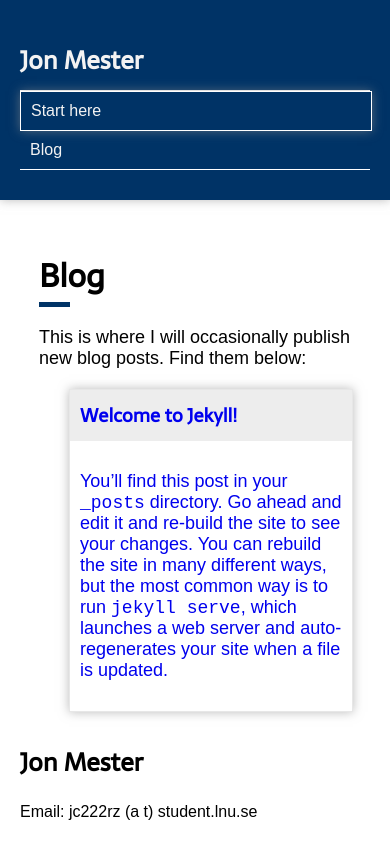
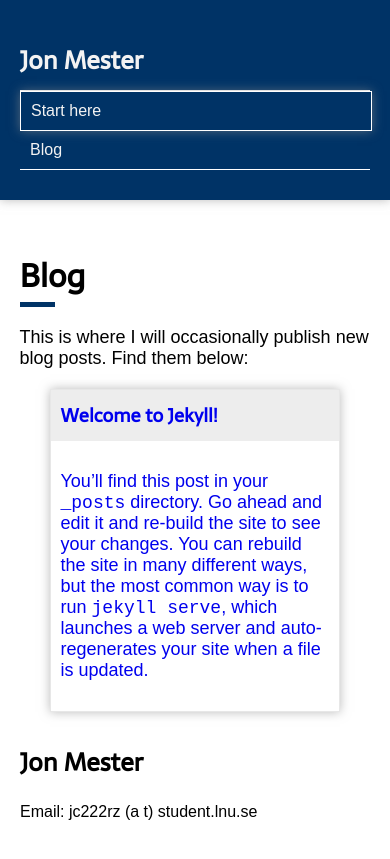
Before and after one commit to jonmest/jonmest.github.ios, a Jekyll site: the page built from blog.markdown, in a window 390 px wide. Shown: the top 859 px of the page. Built offline with Jekyll 4.4.1, drawn with Linux system fonts in a browser that asks for light colours; some web fonts are replaced.

Commit message:
Making responsive

```diff
--- a/_sass/styles.scss
+++ b/_sass/styles.scss
@@ -202,14 +202,22 @@ main img {
 
     .container {
         margin: auto;
-        width: 80%;
+        width: 90%;
     }
     main {
         padding: 0;
         padding-top: 50px;
 
     }
+  .card {
+    max-width: 90%;
+    margin: 0;
 
+  }
+
+  .card-title, .card-content {
+    width: 100;
+  }
     .container {
         padding: 0;
     }
@@ -222,8 +230,4 @@ main img {
 
 }
 
-  .card {
-    margin: 0;
-    width: 100%;
   }
-  }
```
